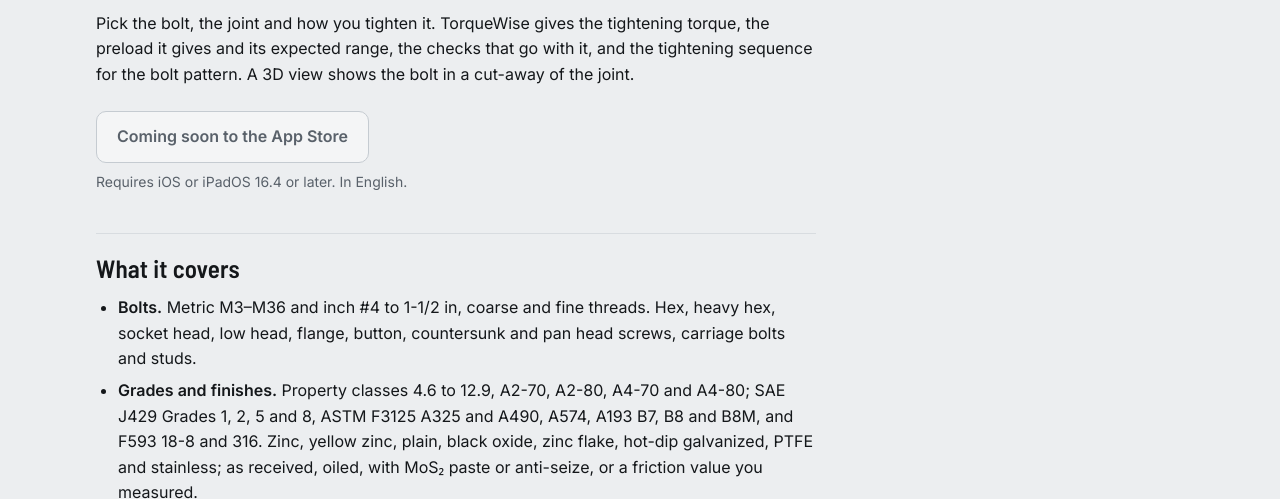
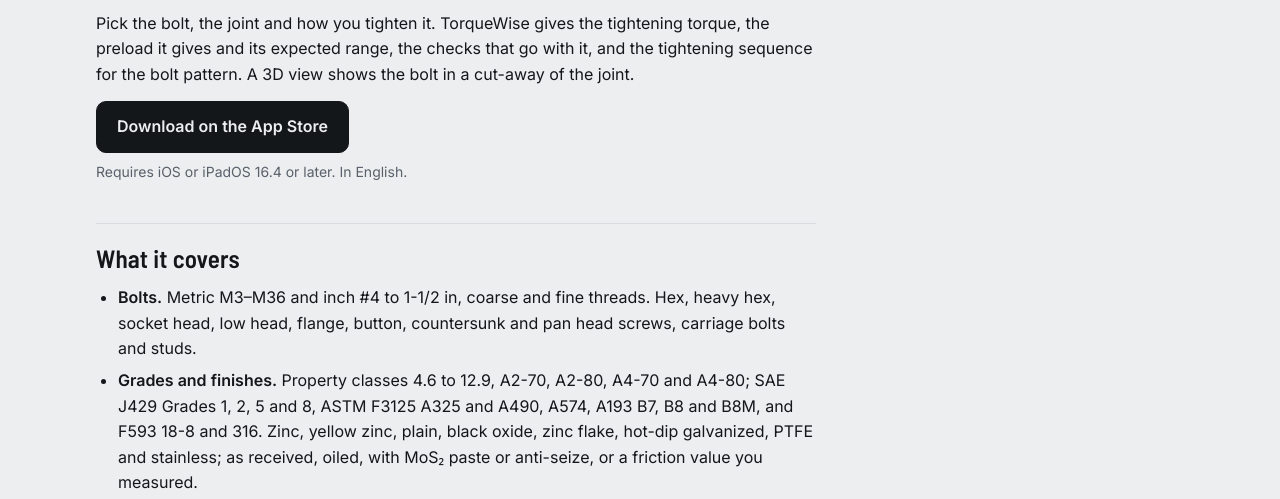
Before and after one commit to SIMPAD17/TorqueWise, a plain HTML site: page index.html in a window 1280 px wide. Shown: the part 233-732 px from the top of the page. Drawn offline with Linux system fonts and the light colour scheme.

Commit message:
The home page links to TorqueWise on the App Store
"Coming soon to the App Store" becomes "Download on the App Store", a
link to https://apps.apple.com/app/id6835197917, now that version 1.2.0
is on the App Store.

Source: JourneyOnLabs/torquewise 720801f (build/site/).

Co-Authored-By: Claude Opus 5.5 <noreply@anthropic.com>

```diff
--- a/assets/site.css
+++ b/assets/site.css
@@ -343,18 +343,31 @@ main:focus {
   line-height: 1.45;
 }
 
-/* The App Store's place, until the app is there: a label, not a link */
-.soon {
+/* The App Store link: text in the calculator's primary button (src/style.css, .btn.primary), not Apple's badge image,
+   so the page still asks no other host for anything */
+.store {
+  display: flex;
+  margin: 10px 0 8px;
+}
+
+.store a {
   display: inline-flex;
   align-items: center;
   min-height: 48px;
-  margin: 10px 0 8px;
   padding: 12px 20px;
-  border: 1px solid var(--line-2);
+  border: 1px solid var(--ink);
   border-radius: var(--r-sm);
-  background: var(--surface-2);
-  color: var(--muted);
+  background: var(--ink);
+  color: var(--bg);
   font-weight: 600;
+  text-decoration: none;
+}
+
+.store a:hover {
+  text-decoration: underline;
+  text-decoration-color: var(--accent);
+  text-decoration-thickness: 2px;
+  text-underline-offset: 3px;
 }
 
 .small {
--- a/index.html
+++ b/index.html
@@ -41,7 +41,7 @@
       <h1 class="page-title">TorqueWise</h1>
       <p class="lead">Bolt torque and preload calculator.</p>
       <p>Pick the bolt, the joint and how you tighten it. TorqueWise gives the tightening torque, the preload it gives and its expected range, the checks that go with it, and the tightening sequence for the bolt pattern. A 3D view shows the bolt in a cut-away of the joint.</p>
-      <p class="soon">Coming soon to the App Store</p>
+      <p class="store"><a href="https://apps.apple.com/app/id6835197917">Download on the App Store</a></p>
       <p class="small muted">Requires iOS or iPadOS 16.4 or later. In English.</p>
 
       <h2 id="covers">What it covers</h2>
```
